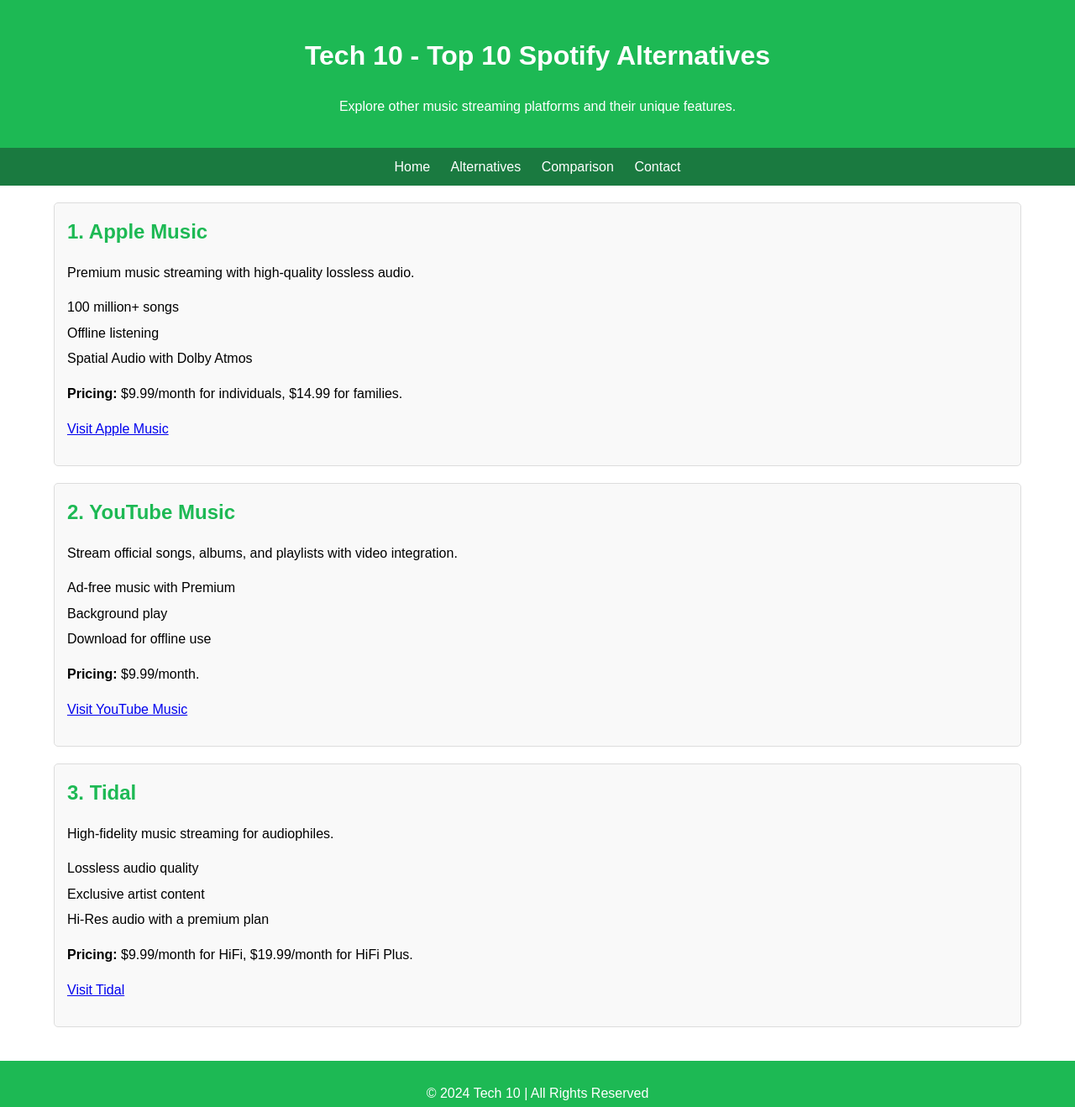
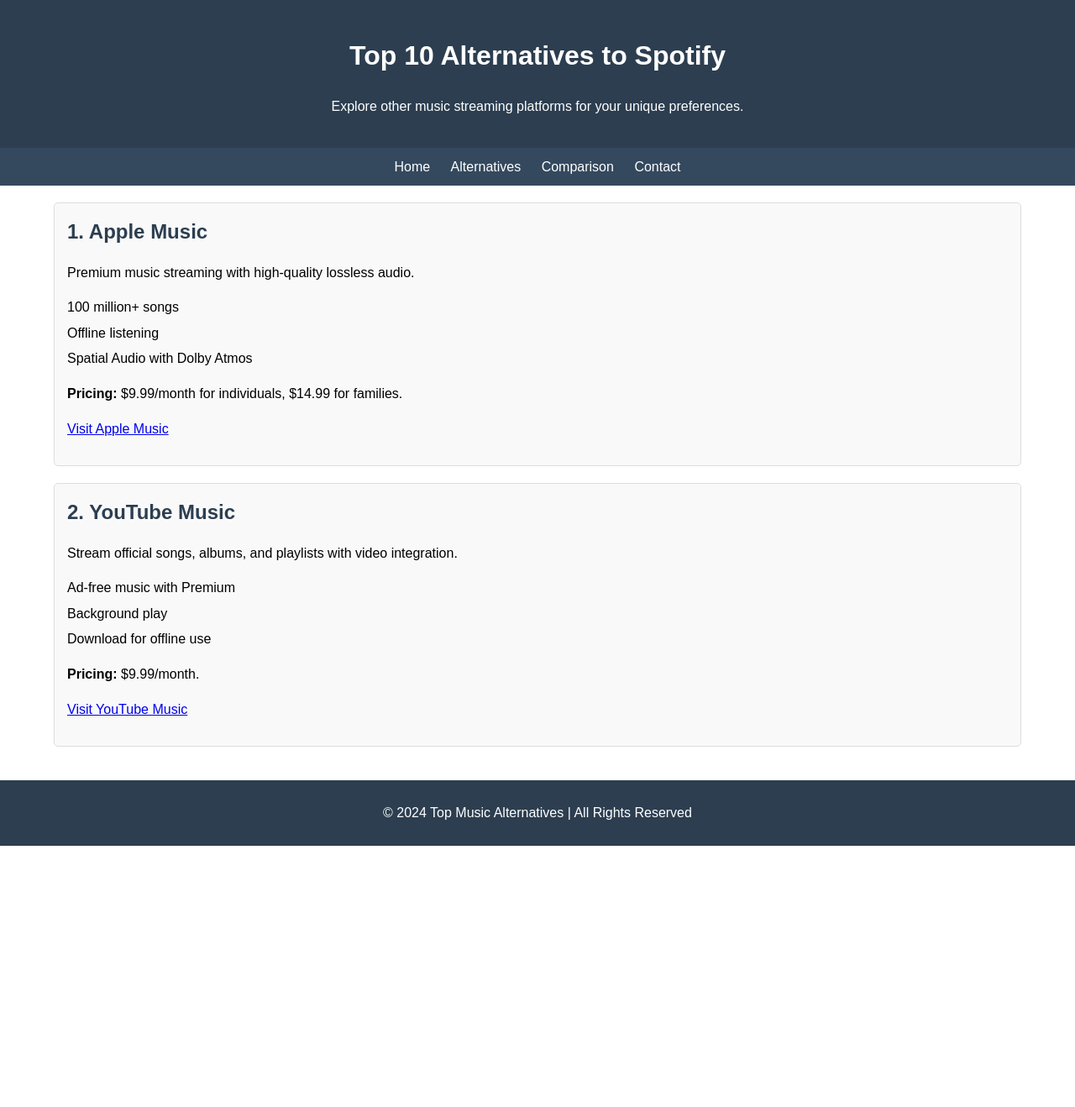
Before and after one commit to sai00o8/Tech10, a plain HTML site: page Top 10 spotify.HTML in a window 1280 px wide. Shown: the whole page at 84% size. After the commit the page ends 1007 px from the top, so only its background shows below. Drawn offline with Linux system fonts and the light colour scheme.

Commit message:
Add files via upload

```diff
--- a/Top 10 spotify.HTML
+++ b/Top 10 spotify.HTML
@@ -3,7 +3,7 @@
 <head>
     <meta charset="UTF-8">
     <meta name="viewport" content="width=device-width, initial-scale=1.0">
-    <title>Tech 10 - Top 10 Spotify Alternatives</title>
+    <title>Top 10 Alternatives to Spotify</title>
     <style>
         body {
             font-family: Arial, sans-serif;
@@ -12,13 +12,13 @@
             line-height: 1.6;
         }
         header {
-            background: #1db954;
+            background: #2c3e50;
             color: #fff;
             padding: 20px 10px;
             text-align: center;
         }
         nav {
-            background: #1a7a40;
+            background: #34495e;
             padding: 10px;
             text-align: center;
         }
@@ -44,7 +44,7 @@
         }
         .alternative h2 {
             margin: 0;
-            color: #1db954;
+            color: #2c3e50;
         }
         .alternative ul {
             list-style: none;
@@ -54,7 +54,7 @@
             margin: 5px 0;
         }
         footer {
-            background: #1db954;
+            background: #2c3e50;
             color: #fff;
             text-align: center;
             padding: 10px;
@@ -64,8 +64,8 @@
 </head>
 <body>
     <header>
-        <h1>Tech 10 - Top 10 Spotify Alternatives</h1>
-        <p>Explore other music streaming platforms and their unique features.</p>
+        <h1>Top 10 Alternatives to Spotify</h1>
+        <p>Explore other music streaming platforms for your unique preferences.</p>
     </header>
     <nav>
         <a href="#">Home</a>
@@ -97,22 +97,11 @@
                 <p><strong>Pricing:</strong> $9.99/month.</p>
                 <p><a href="https://music.youtube.com/" target="_blank">Visit YouTube Music</a></p>
             </div>
-            <div class="alternative">
-                <h2>3. Tidal</h2>
-                <p>High-fidelity music streaming for audiophiles.</p>
-                <ul>
-                    <li>Lossless audio quality</li>
-                    <li>Exclusive artist content</li>
-                    <li>Hi-Res audio with a premium plan</li>
-                </ul>
-                <p><strong>Pricing:</strong> $9.99/month for HiFi, $19.99/month for HiFi Plus.</p>
-                <p><a href="https://www.tidal.com/" target="_blank">Visit Tidal</a></p>
-            </div>
             <!-- Add more alternatives similarly -->
         </section>
     </div>
     <footer>
-        <p>&copy; 2024 Tech 10 | All Rights Reserved</p>
+        <p>&copy; 2024 Top Music Alternatives | All Rights Reserved</p>
     </footer>
 </body>
 </html>
```
